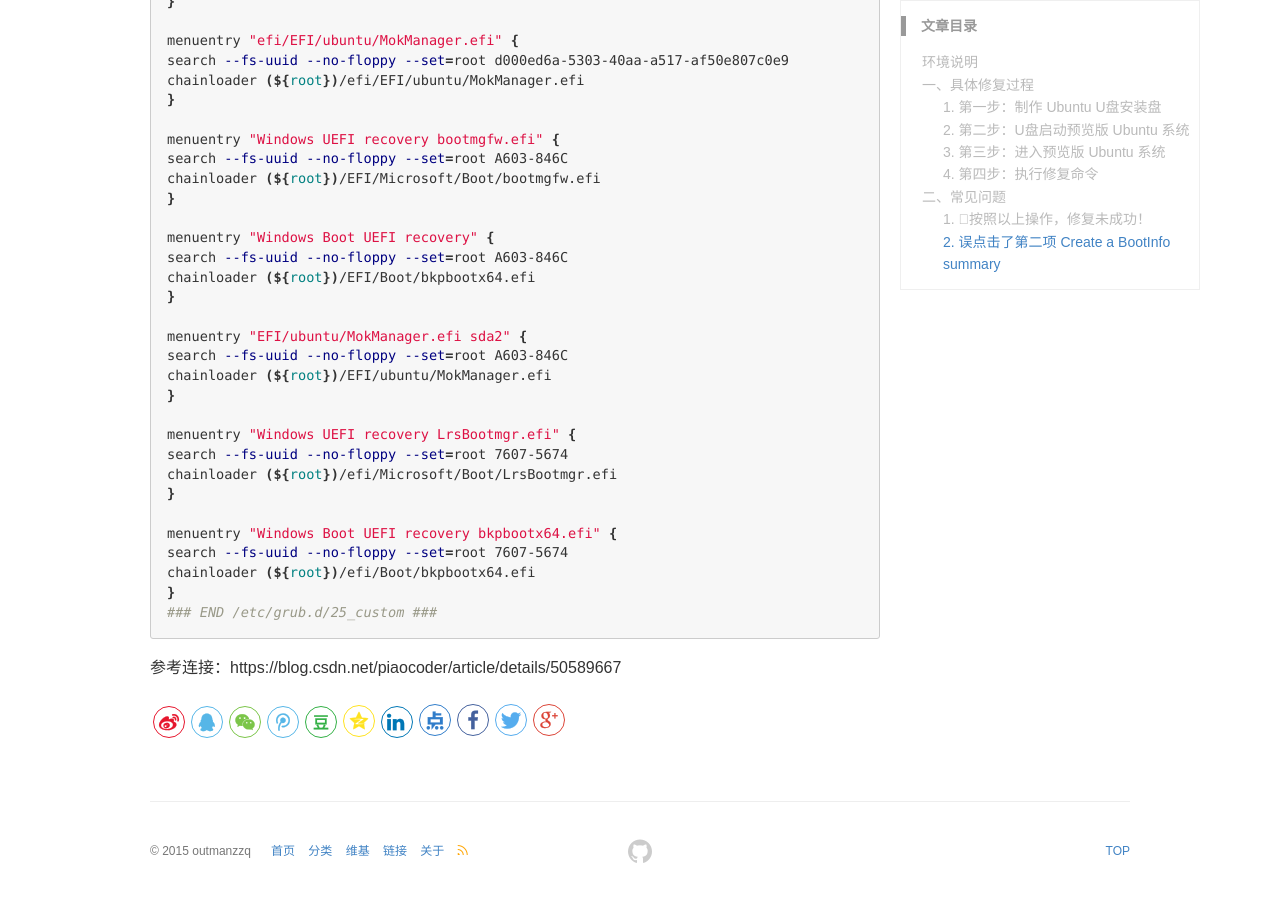
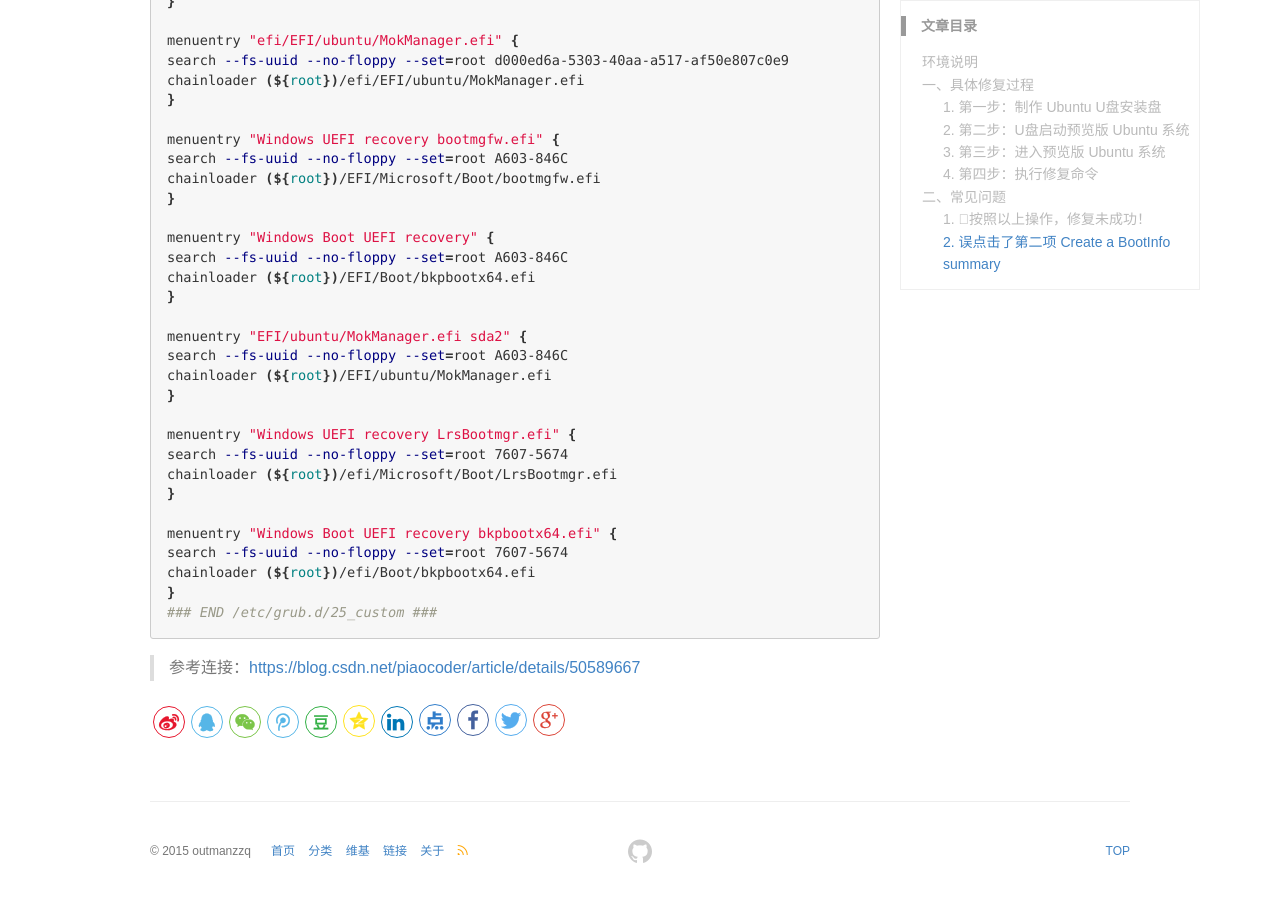
Before and after one commit to outmanzzq/outmanzzq.github.io, a Jekyll site: the page built from _posts/2018-07-11-repair-multi-os-bootloader.md, in a window 1280 px wide and 900 px high, scrolled down 2430 px. Built offline with Jekyll 4.4.1, drawn with Linux system fonts in a browser that asks for light colours; comment, search, counter and statistics services are not loaded.

````diff
--- a/_posts/2018-07-11-repair-multi-os-bootloader.md
+++ b/_posts/2018-07-11-repair-multi-os-bootloader.md
@@ -111,4 +111,4 @@ chainloader (${root})/efi/Boot/bkpbootx64.efi
 ### END /etc/grub.d/25_custom ###
 ```
 
-参考连接：https://blog.csdn.net/piaocoder/article/details/50589667
+> 参考连接：<https://blog.csdn.net/piaocoder/article/details/50589667>
````
